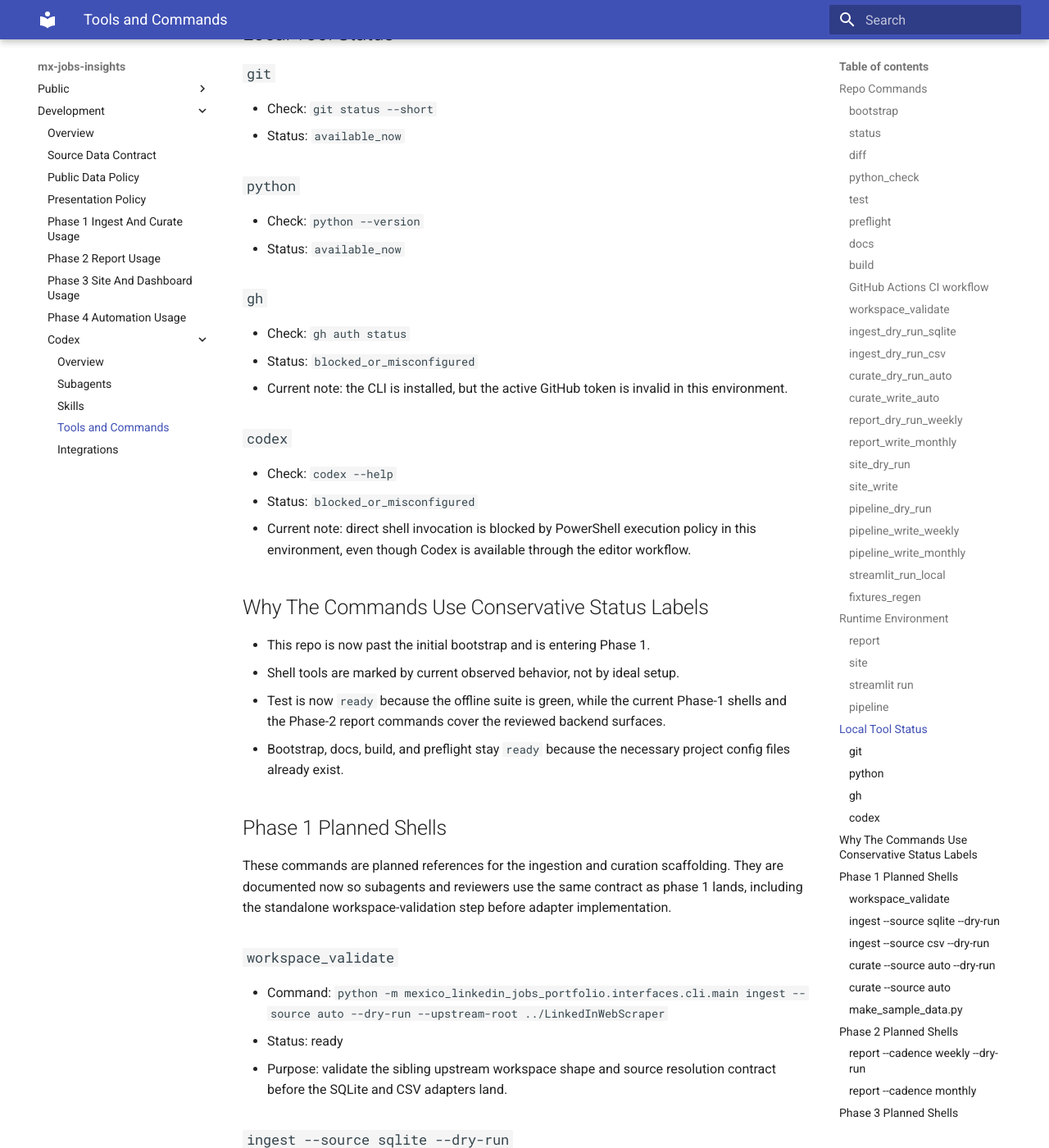
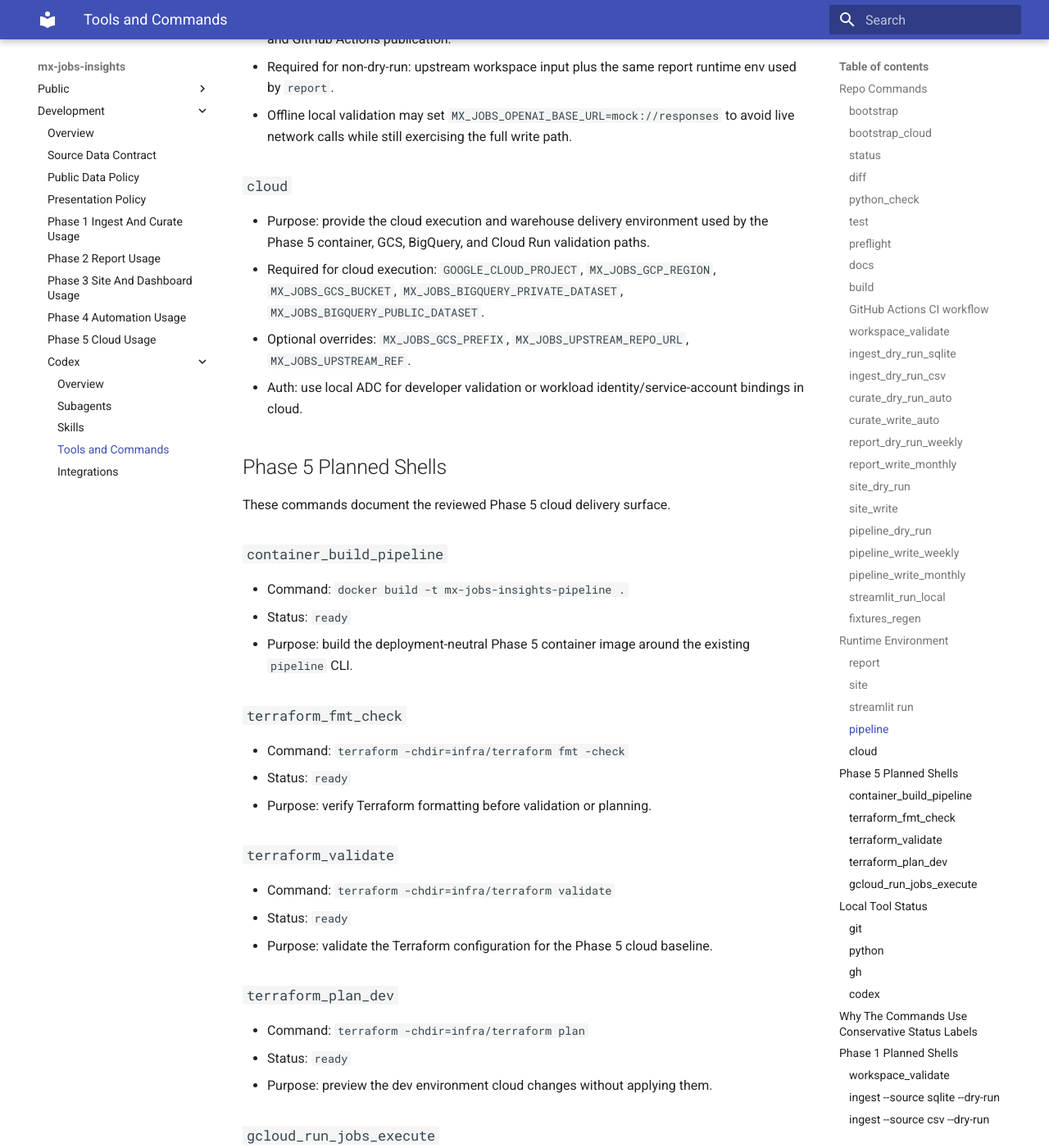
Before and after one commit to ricardogr07/mx-jobs-insights, an MkDocs documentation site: the page built from docs/codex/tools-and-commands.md, in a window 1280 px wide and 1400 px high, scrolled down 5924 px. Shown: the whole window at 82% size. Built offline with MkDocs 1.6.1 and Material for MkDocs 9.7.7, drawn with Linux system fonts in a browser that asks for light colours; some of the changed text lies outside the part shown.

Commit message:
test: add Phase 5 cloud coverage and runbooks

````diff
--- a/docs/codex/tools-and-commands.md
+++ b/docs/codex/tools-and-commands.md
@@ -7,6 +7,11 @@ This page lists the exact local commands and tool statuses that matter during th
 ### `bootstrap`
 - Command: `python -m pip install -e .[dev]`
 - Purpose: install the local development toolchain for lint, docs, test, and build work.
+- Status: `ready`
+
+### `bootstrap_cloud`
+- Command: `python -m pip install -e .[dev,cloud]`
+- Purpose: install the local development toolchain plus the optional Google Cloud clients needed for Phase 5 runtime validation.
 - Status: `ready`
 
 ### `status`
@@ -141,6 +146,39 @@ This page lists the exact local commands and tool statuses that matter during th
 - Required for non-dry-run: upstream workspace input plus the same report runtime env used by `report`.
 - Offline local validation may set `MX_JOBS_OPENAI_BASE_URL=mock://responses` to avoid live network calls while still exercising the full write path.
 
+### `cloud`
+- Purpose: provide the cloud execution and warehouse delivery environment used by the Phase 5 container, GCS, BigQuery, and Cloud Run validation paths.
+- Required for cloud execution: `GOOGLE_CLOUD_PROJECT`, `MX_JOBS_GCP_REGION`, `MX_JOBS_GCS_BUCKET`, `MX_JOBS_BIGQUERY_PRIVATE_DATASET`, `MX_JOBS_BIGQUERY_PUBLIC_DATASET`.
+- Optional overrides: `MX_JOBS_GCS_PREFIX`, `MX_JOBS_UPSTREAM_REPO_URL`, `MX_JOBS_UPSTREAM_REF`.
+- Auth: use local ADC for developer validation or workload identity/service-account bindings in cloud.
+## Phase 5 Planned Shells
+These commands document the reviewed Phase 5 cloud delivery surface.
+
+### `container_build_pipeline`
+- Command: `docker build -t mx-jobs-insights-pipeline .`
+- Status: `ready`
+- Purpose: build the deployment-neutral Phase 5 container image around the existing `pipeline` CLI.
+
+### `terraform_fmt_check`
+- Command: `terraform -chdir=infra/terraform fmt -check`
+- Status: `ready`
+- Purpose: verify Terraform formatting before validation or planning.
+
+### `terraform_validate`
+- Command: `terraform -chdir=infra/terraform validate`
+- Status: `ready`
+- Purpose: validate the Terraform configuration for the Phase 5 cloud baseline.
+
+### `terraform_plan_dev`
+- Command: `terraform -chdir=infra/terraform plan`
+- Status: `ready`
+- Purpose: preview the dev environment cloud changes without applying them.
+
+### `gcloud_run_jobs_execute`
+- Command: `gcloud run jobs execute mx-jobs-insights-pipeline --region <region>`
+- Status: `ready`
+- Purpose: execute the containerized `pipeline` from Cloud Run Jobs during cloud validation.
+
 ## Local Tool Status
 
 ### `git`
@@ -162,7 +200,7 @@ This page lists the exact local commands and tool statuses that matter during th
 - Current note: direct shell invocation is blocked by PowerShell execution policy in this environment, even though Codex is available through the editor workflow.
 
 ## Why The Commands Use Conservative Status Labels
-- This repo is now past the initial bootstrap and is entering Phase 1.
+- This repo is now past the initial bootstrap and is operating through the reviewed phase stack into Phase 5.
 - Shell tools are marked by current observed behavior, not by ideal setup.
 - Test is now `ready` because the offline suite is green, while the current Phase-1 shells and the Phase-2 report commands cover the reviewed backend surfaces.
 - Bootstrap, docs, build, and preflight stay `ready` because the necessary project config files already exist.
--- /dev/null
+++ b/docs/development/phase-5-cloud-usage.md
@@ -0,0 +1,109 @@
+# Phase 5 Cloud Usage
+
+This page documents the current Phase 5 cloud delivery contract around the existing `pipeline` CLI.
+
+## Current Scope
+
+Phase 5 currently supports:
+
+- one deployment-neutral container image built around the existing `pipeline` CLI
+- cloud artifact mirroring for curated, report, site, and diagnostics outputs
+- BigQuery as a downstream mirror with explicit private and public dataset boundaries
+- Terraform-managed GCP infrastructure for Cloud Run Jobs, Cloud Storage, BigQuery, IAM, and Cloud Scheduler
+- cloud validation that reuses the existing local pipeline contract rather than introducing a second orchestration path
+
+GitHub Pages remains the active public site. Cloud outputs mirror the current pipeline artifacts and are used for release validation, retention, and future hosting cutover work.
+
+## Runtime Inputs
+
+The Phase 5 cloud contract expects these environment variables:
+
+- `GOOGLE_CLOUD_PROJECT`
+- `MX_JOBS_GCP_REGION`
+- `MX_JOBS_GCS_BUCKET`
+- `MX_JOBS_BIGQUERY_PRIVATE_DATASET`
+- `MX_JOBS_BIGQUERY_PUBLIC_DATASET`
+- optional `MX_JOBS_GCS_PREFIX`
+- optional `MX_JOBS_UPSTREAM_REPO_URL`
+- optional `MX_JOBS_UPSTREAM_REF`
+
+The existing report runtime variables still apply inside the containerized pipeline when a report or published automation run is executed:
+
+- `OPENAI_API_KEY`
+- `MX_JOBS_OPENAI_MODEL`
+- `MX_JOBS_PUBLIC_KEY_SALT`
+- optional `MX_JOBS_OPENAI_BASE_URL`
+
+Developer validation should use local Application Default Credentials. Cloud execution should use workload identity or service-account bindings, not committed keys.
+
+## Local Validation Commands
+
+Container build:
+
+```powershell
+python -m pip install -e ".[dev,cloud]"
+docker build -t mx-jobs-insights-pipeline .
+```
+
+The container runtime installs the cloud and docs extras and can clone the upstream `data` branch into its ephemeral workspace before calling `pipeline`. The default upstream source remains `https://github.com/ricardogr07/LinkedInWebScraper.git` at ref `data`, but both values can be overridden through `MX_JOBS_UPSTREAM_REPO_URL` and `MX_JOBS_UPSTREAM_REF`.
+
+Terraform format and validation:
+
+```powershell
+terraform -chdir=infra/terraform fmt -check
+terraform -chdir=infra/terraform validate
+```
+
+Cloud Run job smoke execution, when the current shell is authenticated against GCP:
+
+```powershell
+gcloud run jobs execute mx-jobs-insights-pipeline --region <region>
+```
+
+The deployed Cloud Run Job keeps one image and one `pipeline` entrypoint. Weekly and monthly Cloud Scheduler jobs call the same job with cadence-specific argument overrides instead of introducing separate compute paths.
+
+## Terraform Flow
+
+Phase 5 Terraform should be validated in this order:
+
+1. `terraform -chdir=infra/terraform fmt -check`
+2. `terraform -chdir=infra/terraform validate`
+3. `terraform -chdir=infra/terraform plan`
+4. `terraform -chdir=infra/terraform apply` only after review and approval
+
+The minimum infrastructure footprint covered by the plan is:
+
+- Artifact Registry for container images
+- Cloud Storage buckets for curated, report, site, and diagnostics mirrors
+- BigQuery datasets for private and public mirrored data
+- Cloud Run Job for the containerized pipeline
+- Cloud Scheduler triggers for weekly and monthly runs
+- IAM and service-account bindings for delivery
+
+## Cloud Release Contract
+
+The containerized `pipeline` remains the single orchestration entrypoint.
+
+The cloud release path should:
+
+- build and publish the container image
+- deploy or update the Cloud Run Job definition
+- wire weekly and monthly Cloud Scheduler triggers
+- keep GitHub Pages publication intact until an explicit hosting cutover is approved
+
+The manual GitHub workflow for this path is `.github/workflows/cloud-release.yml`. It expects repo variables for GCP coordinates, repo secrets for `OPENAI_API_KEY` and `MX_JOBS_PUBLIC_KEY_SALT`, and optional repo variables for `MX_JOBS_UPSTREAM_REPO_URL` plus `MX_JOBS_UPSTREAM_REF` when the defaults should be overridden.
+
+## Public And Private Boundary
+
+Allowed cloud outputs:
+
+- curated, report, site, and diagnostics mirrors in GCS
+- private BigQuery tables for curated internal data and pipeline summaries
+- public BigQuery tables for de-identified rows and aggregate metrics
+
+Forbidden cloud outputs:
+
+- raw OpenAI prompt or response payloads
+- raw private drill-down fields beyond the existing public data policy
+- committed cloud credentials or service-account keys
+- any GCS or BigQuery export that violates the current public data policy
--- a/mkdocs.yml
+++ b/mkdocs.yml
@@ -19,6 +19,7 @@ nav:
       - Phase 2 Report Usage: development/phase-2-report-usage.md
       - Phase 3 Site And Dashboard Usage: development/phase-3-site-and-dashboard-usage.md
       - Phase 4 Automation Usage: development/phase-4-automation-usage.md
+      - Phase 5 Cloud Usage: development/phase-5-cloud-usage.md
       - Codex:
           - Overview: codex/index.md
           - Subagents: codex/subagents.md
````
Also changed, not shown: README.md (+18 -1 lines), docs/development/index.md (+1 -0 lines), 4 other files.
